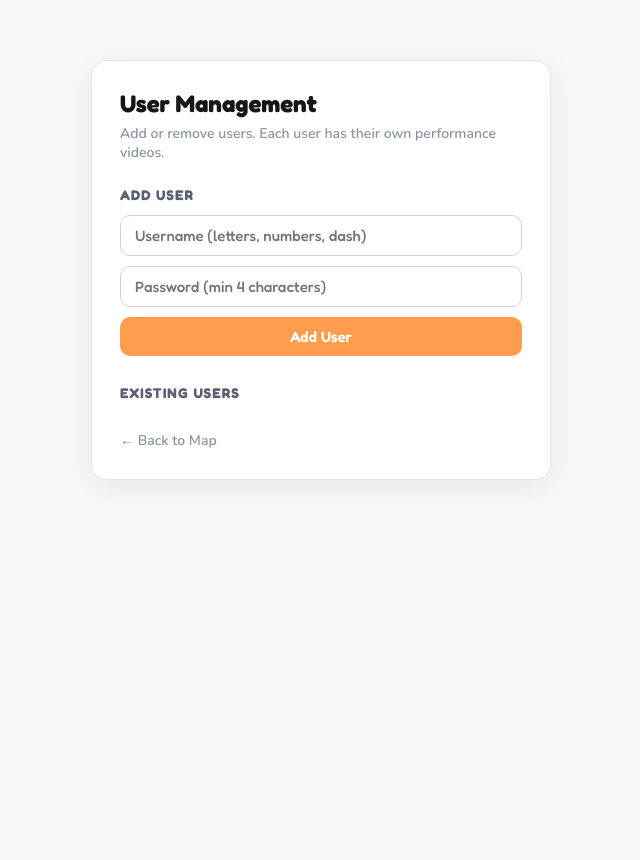
After one commit to Bill-englab/EnglishGameDemo, a Flask app: template app/templates/admin.html in a window 1280 px wide. The commit adds this page. Shown: the whole page, without its empty margins (319-959 px from the left). Run offline with Flask 3, Linux system fonts and the light colour scheme; the template is opened without the code that fills it, so the values that code supplies are empty.

Commit message:
feat: admin account + web-based user management, no env vars needed
Admin account (admin/admin123) hardcoded — no SECRET_KEY env var needed. Admin can add/delete users via /admin web page (no Python scripting required). /api/me returns isAdmin flag. Topbar shows Admin link for admin users. 7 new admin tests (57 py total + 7 js).

```diff
--- a/app/app.py
+++ b/app/app.py
@@ -14,10 +14,16 @@ CONTENT_ROOT = Path(os.environ.get("CONTENT_ROOT", _PROJECT / "content"))
 DEMO_ROOT = Path(os.environ.get("DEMO_ROOT", _PROJECT / "demo"))
 RECORDINGS_ROOT = Path(os.environ.get("RECORDINGS_ROOT", _PROJECT / "recordings"))
 PROMPTS_ROOT = Path(os.environ.get("PROMPTS_ROOT", _PROJECT / "prompts"))
-USERS_FILE = Path(os.environ.get("USERS_FILE", _PROJECT / "app" / "users.json"))
+USERS_FILE = _PROJECT / "app" / "users.json"
+
+# Admin account — hardcoded, password can be changed here.
+# Admin can add/remove users via the /admin page (no need to edit users.json manually).
+ADMIN_USERNAME = "admin"
+ADMIN_PASSWORD = "admin123"  # change this before deploying!
 
 app = Flask(__name__)
-app.secret_key = os.environ.get("SECRET_KEY", "dev-secret-change-me")
+# Fixed secret key — no environment variable needed. Unique enough for session signing.
+app.secret_key = "mea-2026-secret-key-7f3a9b2e8c5d1a4f6e0b3d9c7a2f5e8d"
 app.config["MAX_CONTENT_LENGTH"] = 500 * 1024 * 1024  # 500 MB upload cap
 app.config["SESSION_COOKIE_HTTPONLY"] = True
 app.config["SESSION_COOKIE_SAMESITE"] = "Lax"
@@ -39,13 +45,47 @@ def _valid_username(name):
 
 
 def load_users():
-    """Read the users.json file → {username: password_hash}. Missing/corrupt → {}."""
-    if not USERS_FILE.exists():
-        return {}
-    try:
-        return json.loads(USERS_FILE.read_text(encoding="utf-8"))
-    except (json.JSONDecodeError, OSError):
-        return {}
+    """Read users.json → {username: password_hash}. Admin is always included.
+    Missing/corrupt file → only admin is available."""
+    users = {}
+    if USERS_FILE.exists():
+        try:
+            users = json.loads(USERS_FILE.read_text(encoding="utf-8"))
+        except (json.JSONDecodeError, OSError):
+            users = {}
+    # Admin is always present, password stored in plaintext (hardcoded).
+    # Regular users have hashed passwords in users.json.
+    users[ADMIN_USERNAME] = {"plaintext": ADMIN_PASSWORD}
+    return users
+
+
+def save_users(users):
+    """Write users.json (admin excluded — it's hardcoded)."""
+    to_save = {k: v for k, v in users.items() if k != ADMIN_USERNAME}
+    USERS_FILE.write_text(json.dumps(to_save, indent=2), encoding="utf-8")
+
+
+def verify_password(username, password):
+    """Check if username/password combo is valid. Handles both admin (plaintext)
+    and regular users (hashed)."""
+    users = load_users()
+    stored = users.get(username)
+    if not stored:
+        return False
+    if isinstance(stored, dict) and "plaintext" in stored:
+        return stored["plaintext"] == password
+    # Hashed password (string stored directly in users.json)
+    return check_password_hash(stored, password)
+
+
+def admin_required(f):
+    """Require the logged-in user to be admin."""
+    @functools.wraps(f)
+    def wrapped(*args, **kwargs):
+        if session.get("username") != ADMIN_USERNAME:
+            return redirect(url_for("index"))
+        return f(*args, **kwargs)
+    return wrapped
 
 
 def login_required(f):
@@ -60,17 +100,10 @@ def login_required(f):
 
 @app.route("/login", methods=["GET", "POST"])
 def login():
-    """Render the sign-in form (GET) or authenticate (POST).
-
-    On success the username is stored in the session and the user is sent to
-    the map. On failure the form is re-rendered with an error message.
-    """
     if request.method == "POST":
         username = request.form.get("username", "").strip()
         password = request.form.get("password", "")
-        users = load_users()
-        stored = users.get(username)
-        if stored and check_password_hash(stored, password):
+        if _valid_username(username) and verify_password(username, password):
             session["username"] = username
             return redirect(url_for("index"))
         return render_template("login.html", error="Wrong username or password.")
@@ -85,8 +118,40 @@ def logout():
 
 @app.route("/api/me")
 def api_me():
-    """Let the frontend check login state. No auth: returns null when logged out."""
-    return jsonify({"username": session.get("username")})
+    username = session.get("username")
+    return jsonify({"username": username, "isAdmin": username == ADMIN_USERNAME})
+
+
+@app.route("/admin", methods=["GET", "POST"])
+@admin_required
+def admin():
+    """Admin user management — add/list/delete users."""
+    if request.method == "POST":
+        action = request.form.get("action", "")
+        if action == "add":
+            username = request.form.get("username", "").strip()
+            password = request.form.get("password", "")
+            if not _valid_username(username):
+                return render_template("admin.html", users=load_users(), error="Invalid username. Use letters, numbers, dash, underscore only.")
+            if len(password) < 4:
+                return render_template("admin.html", users=load_users(), error="Password too short (min 4 characters).")
+            users = load_users()
+            if username in users and username != ADMIN_USERNAME:
+                return render_template("admin.html", users=load_users(), error=f"User '{username}' already exists.")
+            users[username] = generate_password_hash(password)
+            save_users(users)
+            return render_template("admin.html", users=load_users(), success=f"User '{username}' added.")
+        elif action == "delete":
+            username = request.form.get("username", "").strip()
+            if username == ADMIN_USERNAME:
+                return render_template("admin.html", users=load_users(), error="Cannot delete admin.")
+            users = load_users()
+            if username in users:
+                del users[username]
+                save_users(users)
+                return render_template("admin.html", users=load_users(), success=f"User '{username}' deleted.")
+            return render_template("admin.html", users=load_users(), error=f"User '{username}' not found.")
+    return render_template("admin.html", users=load_users(), error=None, success=None)
 
 
 @app.route("/")
--- a/app/static/app.js
+++ b/app/static/app.js
@@ -982,6 +982,10 @@ async function init() {
     // Show username + logout in topbar
     const userEl = document.getElementById("user-name");
     if (userEl) userEl.textContent = data.username;
+    if (data.isAdmin) {
+      const adminLink = document.getElementById("admin-link");
+      if (adminLink) adminLink.style.display = "";
+    }
   } catch (_) {
     window.location.href = "/login";
     return;
--- a/app/static/style.css
+++ b/app/static/style.css
@@ -133,6 +133,14 @@ body {
   transition: all .15s ease;
 }
 .logout-btn:hover { color: #e8554e; border-color: #e8554e; }
+.admin-link {
+  font-family: "Fredoka", system-ui, sans-serif; font-weight: 600; font-size: 13px;
+  color: var(--ink-2); text-decoration: none;
+  padding: 5px 12px; border-radius: 999px;
+  border: 1px solid var(--line-strong);
+  transition: all .15s ease;
+}
+.admin-link:hover { color: var(--accent-deep); border-color: var(--accent-deep); }
 
 /* ---------- loading / error status cards ---------- */
 .status-card {
--- /dev/null
+++ b/app/templates/admin.html
@@ -0,0 +1,99 @@
+<!doctype html>
+<html lang="en">
+<head>
+  <meta charset="utf-8">
+  <meta name="viewport" content="width=device-width, initial-scale=1">
+  <title>Admin — My English Adventure</title>
+  <link rel="stylesheet" href="/static/style.css">
+  <style>
+    body { background: #f7f8fa; font-family: "Nunito", system-ui, sans-serif; }
+    .admin-wrap { max-width: 500px; margin: 60px auto; padding: 0 20px; }
+    .admin-card {
+      background: #fff; border: 1px solid #e4e7ee; border-radius: 16px;
+      padding: 28px; box-shadow: 0 8px 32px rgba(20,22,26,.08);
+    }
+    .admin-card h1 {
+      font-family: "Fredoka", system-ui, sans-serif; font-weight: 700;
+      font-size: 24px; color: #14161a; margin: 0 0 6px;
+    }
+    .admin-card .subtitle { font-size: 14px; color: #8a92a0; margin: 0 0 24px; }
+    .admin-section { margin-bottom: 28px; }
+    .admin-section h2 {
+      font-family: "Fredoka", system-ui, sans-serif; font-weight: 700;
+      font-size: 14px; color: #5a6070; text-transform: uppercase;
+      letter-spacing: .08em; margin: 0 0 12px;
+    }
+    .admin-form { display: flex; flex-direction: column; gap: 10px; }
+    .admin-form input {
+      font-family: "Fredoka", system-ui, sans-serif; font-size: 15px;
+      padding: 10px 14px; border: 1px solid #cdd3de; border-radius: 10px;
+      outline: none; transition: border-color .15s;
+    }
+    .admin-form input:focus { border-color: #ff9d4d; }
+    .admin-form button {
+      font-family: "Fredoka", system-ui, sans-serif; font-weight: 600; font-size: 15px;
+      color: #fff; background: #ff9d4d; border: none; border-radius: 10px;
+      padding: 10px 20px; cursor: pointer; transition: background .15s;
+    }
+    .admin-form button:hover { background: #f0772b; }
+    .user-list { list-style: none; padding: 0; margin: 0; }
+    .user-list li {
+      display: flex; align-items: center; justify-content: space-between;
+      padding: 10px 14px; border: 1px solid #e4e7ee; border-radius: 10px;
+      margin-bottom: 8px; font-size: 15px; color: #14161a;
+    }
+    .user-list .del-btn {
+      font-family: "Fredoka", system-ui, sans-serif; font-size: 13px;
+      color: #e8554e; background: none; border: 1px solid #e4e7ee;
+      padding: 4px 12px; border-radius: 999px; cursor: pointer;
+    }
+    .user-list .del-btn:hover { border-color: #e8554e; }
+    .msg { font-size: 14px; padding: 10px 14px; border-radius: 8px; margin-bottom: 16px; }
+    .msg-error { background: rgba(232,85,78,.08); color: #c42b1c; }
+    .msg-success { background: rgba(34,197,94,.08); color: #159541; }
+    .back-link { font-size: 14px; color: #8a92a0; text-decoration: none; }
+    .back-link:hover { color: #f0772b; }
+  </style>
+</head>
+<body>
+  <div class="admin-wrap">
+    <div class="admin-card">
+      <h1>User Management</h1>
+      <p class="subtitle">Add or remove users. Each user has their own performance videos.</p>
+
+      {% if error %}<div class="msg msg-error">{{ error }}</div>{% endif %}
+      {% if success %}<div class="msg msg-success">{{ success }}</div>{% endif %}
+
+      <div class="admin-section">
+        <h2>Add User</h2>
+        <form class="admin-form" method="POST">
+          <input type="hidden" name="action" value="add">
+          <input type="text" name="username" placeholder="Username (letters, numbers, dash)" required>
+          <input type="password" name="password" placeholder="Password (min 4 characters)" required>
+          <button type="submit">Add User</button>
+        </form>
+      </div>
+
+      <div class="admin-section">
+        <h2>Existing Users</h2>
+        <ul class="user-list">
+          {% for username, _ in users.items() %}
+          <li>
+            <span>{{ username }}{% if username == "admin" %} <small style="color:#8a92a0">(admin)</small>{% endif %}</span>
+            {% if username != "admin" %}
+            <form method="POST" style="margin:0;" onsubmit="return confirm('Delete user {{ username }}? Their recordings will remain but they won\\'t be able to log in.')">
+              <input type="hidden" name="action" value="delete">
+              <input type="hidden" name="username" value="{{ username }}">
+              <button type="submit" class="del-btn">Delete</button>
+            </form>
+            {% endif %}
+          </li>
+          {% endfor %}
+        </ul>
+      </div>
+
+      <a href="/" class="back-link">← Back to Map</a>
+    </div>
+  </div>
+</body>
+</html>
--- a/app/templates/map.html
+++ b/app/templates/map.html
@@ -17,6 +17,7 @@
         <h1 class="title">My English Adventure</h1>
         <div class="progress" aria-label="Completed levels"><span id="star-count">0</span>/<span id="star-total">30</span></div>
         <div class="user-area">
+          <a id="admin-link" href="/admin" class="admin-link" style="display:none;">Admin</a>
           <span id="user-name"></span>
           <button id="logout-btn" type="button" class="logout-btn">Logout</button>
         </div>
```
Also changed, not shown: app/tests/test_app.py (+68 -1 lines).
